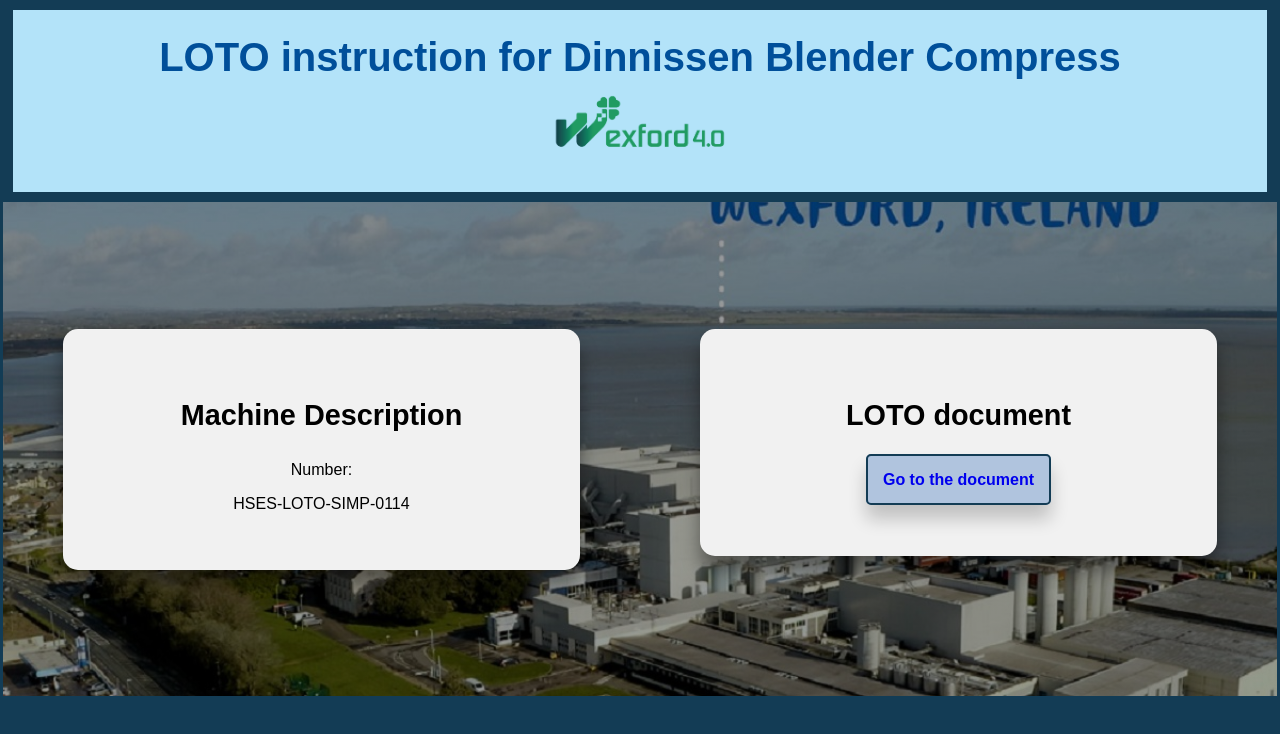
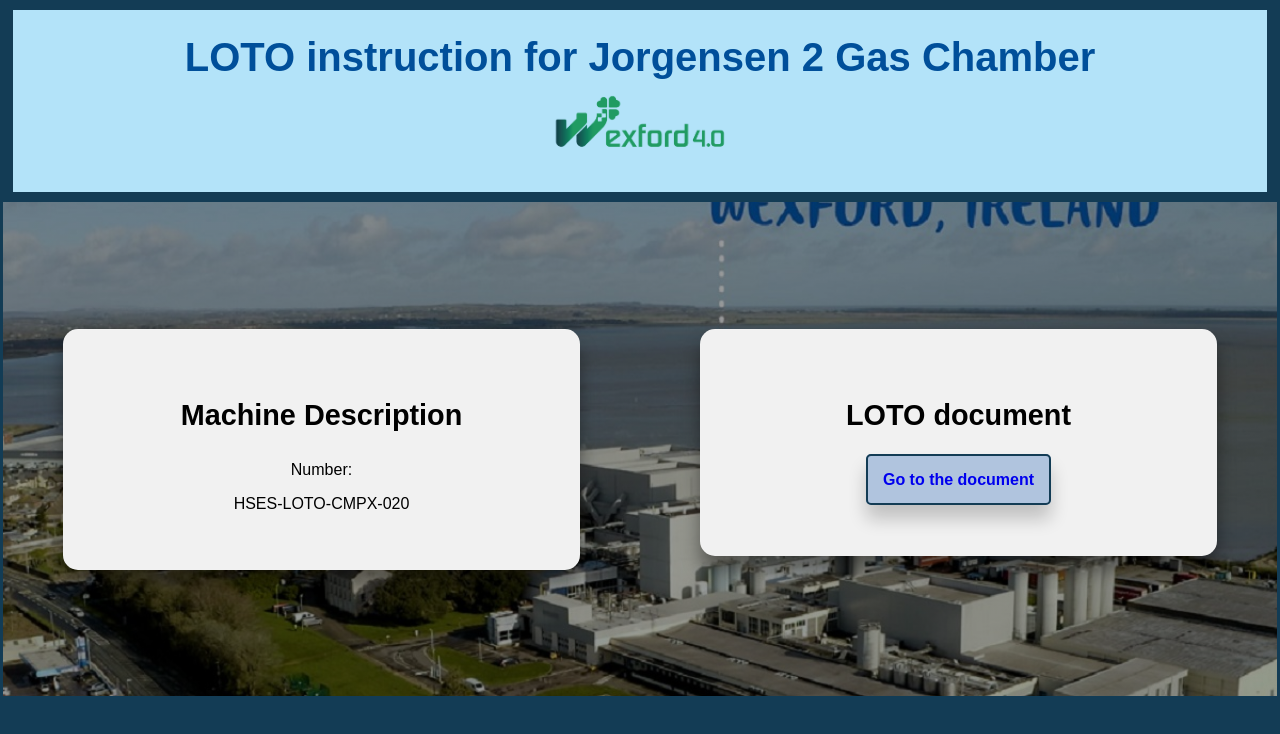
Before and after one commit to Constancetermoz/Jorgensen-2-Gas-Chamber, a plain HTML site: page index.html in a window 1280 px wide. Drawn offline with Linux system fonts and the light colour scheme.

Commit message:
Update index.html

```diff
--- a/index.html
+++ b/index.html
@@ -2,13 +2,13 @@
 <html>
 <head>
 <meta name="LOTO Instruction" content="width=device-width, initial-scale=1">
-<title>LOTO INSTRUCTION - Dinnissen Blender Compress</title>
+<title>LOTO INSTRUCTION - Jorgensen 2 Gas Chamber</title>
 <link rel="stylesheet" href="style.css">
 </head>
 <body>
 
 <div class="Title">
-  <h1>LOTO instruction for Dinnissen Blender Compress</h1>
+  <h1>LOTO instruction for Jorgensen 2 Gas Chamber</h1>
   <img src="logo.png" alt="Wexford digital team logo" style="width:200px;">
 </div>
 
@@ -17,14 +17,14 @@
     <div class="card">
       <h3>Machine Description</h3>
       <p>Number:</p>
-      <p>HSES-LOTO-SIMP-0114</p>
+      <p>HSES-LOTO-CMPX-020</p>
     </div>
   </div>
 
   <div class="column">
     <div class="card" style="padding-bottom:67px;">
       <h3 style="padding-bottom:10px;">LOTO document</h3>
-      <a href="https://live.danwex.ideagenqpulse.com/QPulse/default.aspx#ViewID=Revision_DetailView_Active&ObjectKey=5046&ObjectClassName=Bacchus.Xpo.BusinessObjects.Documents.Revision&mode=View">Go to the document</a>
+      <a href="https://live.danwex.ideagenqpulse.com/QPulse/default.aspx#ViewID=Revision_DetailView_Active&ObjectKey=4578&ObjectClassName=Bacchus.Xpo.BusinessObjects.Documents.Revision&mode=View">Go to the document</a>
     </div>
   </div>
 
```
